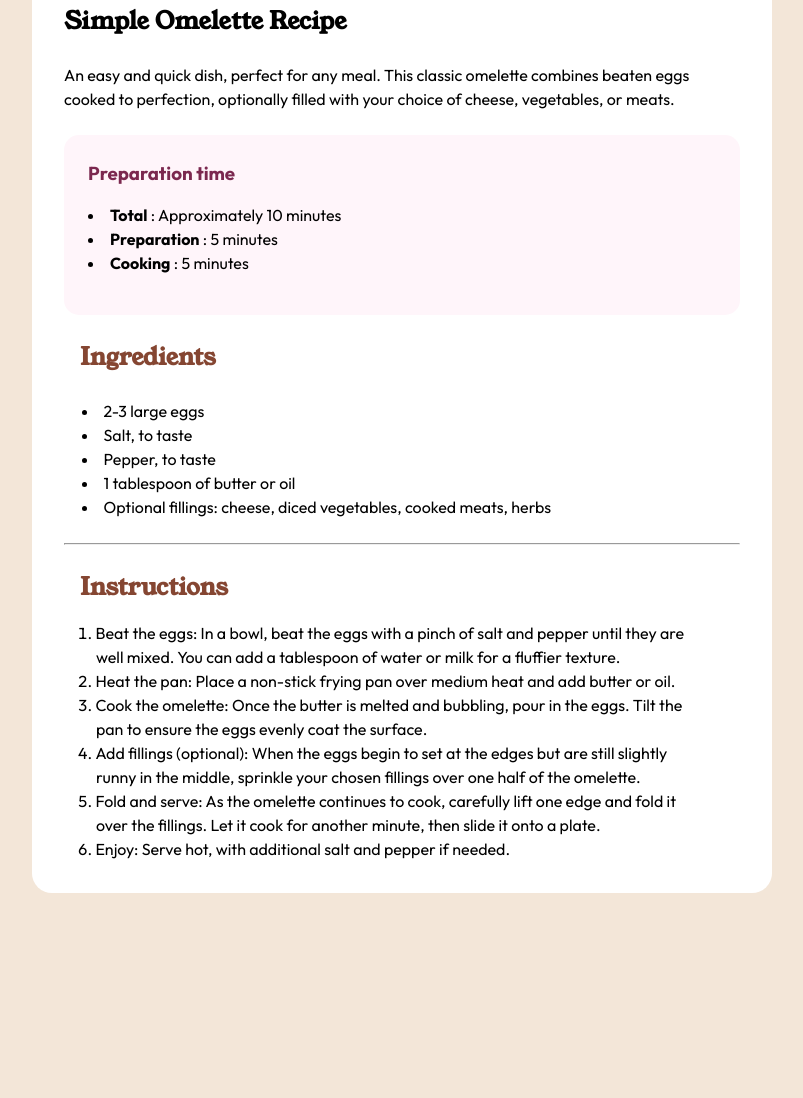
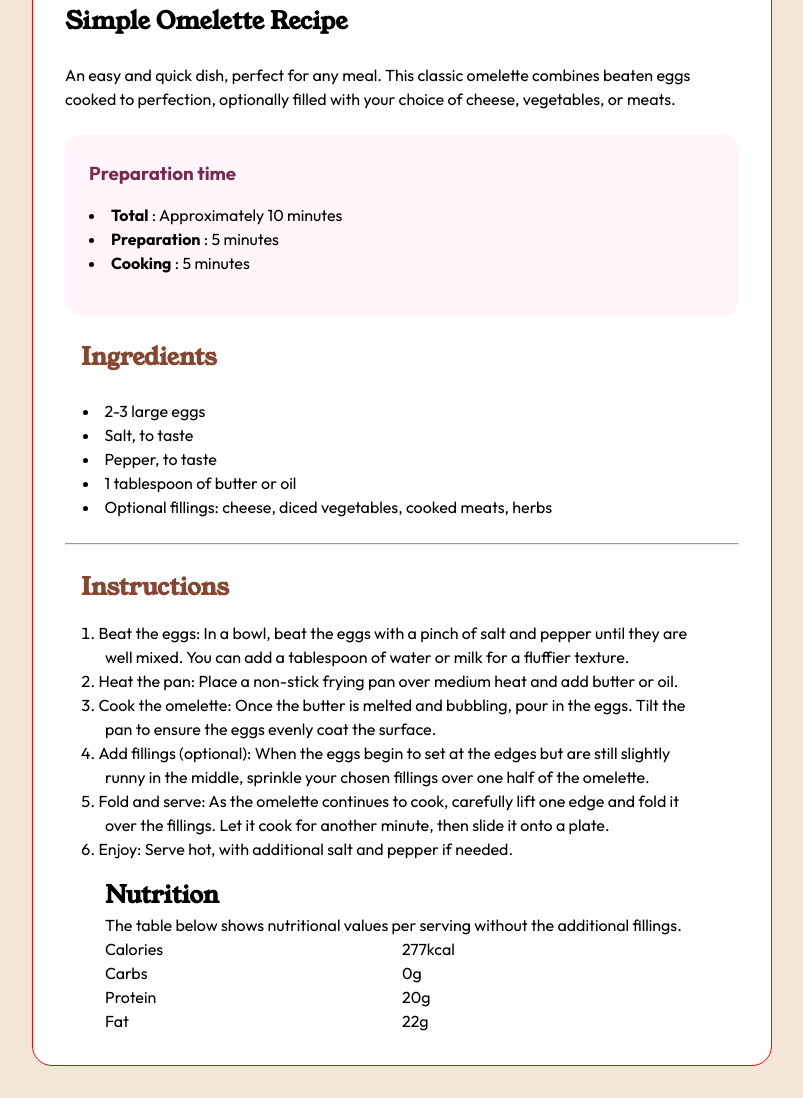
Before and after one commit to joeyturbo/recipe-page-main, a plain HTML site: page index.html in a window 1280 px wide. Shown: the part 394-1492 px from the top of the page, without its empty margins (238-1041 px from the left). Before the commit the page ends 1319 px from the top, so only its background shows below. Drawn offline with Linux system fonts and the light colour scheme.

```diff
--- a/index.html
+++ b/index.html
@@ -62,28 +62,19 @@
       </ol>
     </section>
 
-
-
-
-
-
-
-
-      <!-- Nutrition
-
-      The table below shows nutritional values per serving without the additional fillings.
-
-      Calories
-      277kcal
-
-      Carbs
-      0g
-
-      Protein
-      20g
-
-      Fat
-      22g  -->
+    <section class="recipe__nutrition">
+      <h2 class="recipe__nutrition-title">Nutrition</h2>
+      <p class="recipe__nutrition-description">The table below shows nutritional values per serving without the additional fillings.</p>
+      <div class="recipe__nutrition-items-container">
+        <span class="recipe__nutrition-item">Calories</span>
+        <span class="recipe__nutrition-item">277kcal</span>
+        <span class="recipe__nutrition-item">Carbs</span>
+        <span class="recipe__nutrition-item">0g</span>
+        <span class="recipe__nutrition-item">Protein</span>
+        <span class="recipe__nutrition-item">20g</span>
+        <span class="recipe__nutrition-item">Fat</span>
+        <span class="recipe__nutrition-item">22g</span>
+      </div>
     </section>
   </main>
 
--- a/styles.css
+++ b/styles.css
@@ -24,8 +24,8 @@
 }
 
 section {
-  padding-left: 2rem;
-  padding-right: 2rem;
+  padding-left: 2.5rem;
+  padding-right: 2.5rem;
 }
 
 img, picture, video, canvas, svg {
@@ -48,11 +48,14 @@
 hr {
   color: var(--clr-lightGrey);
   margin-bottom: 1.5rem;
+  /* padding: 1rem; */
 }
 
 .recipe {
   background-color: var(--clr-white);
   width: 100%;
+  border: 1px solid red;
+  padding: 1.5rem;
 
 }
 
@@ -127,19 +130,29 @@
 
 .recipe__instructions-title {
   color: var(--clr-nutmeg);
-  text-indent: -1rem;
+  text-indent: -1.5rem;
   margin-bottom: 1rem;
-
 }
 
 .recipe__instructions-list-container {
   padding-left: 0;
   /* list-style-position: outside; */
+  margin-bottom: 1rem;
 }
 
 .recipe__instructions-list-item {
   list-style-position: inside;
-  text-indent: -1.125em;
+  text-indent: -1.5em;
+}
+
+.recipe__instructions-list-item::before {
+  padding-left: 5rem;
+}
+
+.recipe__nutrition-items-container {
+  display: grid;
+  grid-template-columns: 1fr 1fr;
+  grid-template-rows: 1fr 1fr 1fr 1fr;
 }
 
 /* xs */
```
